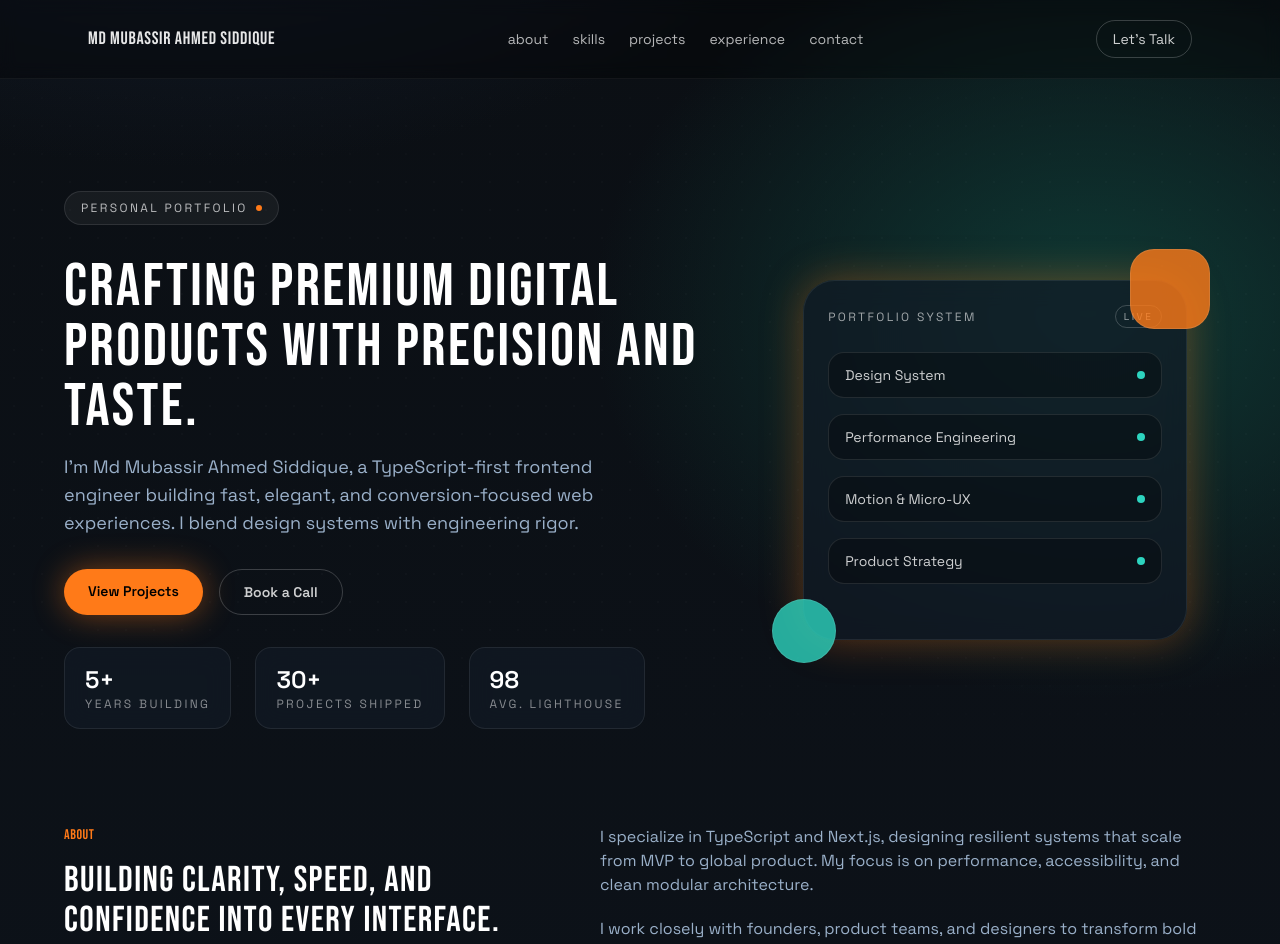
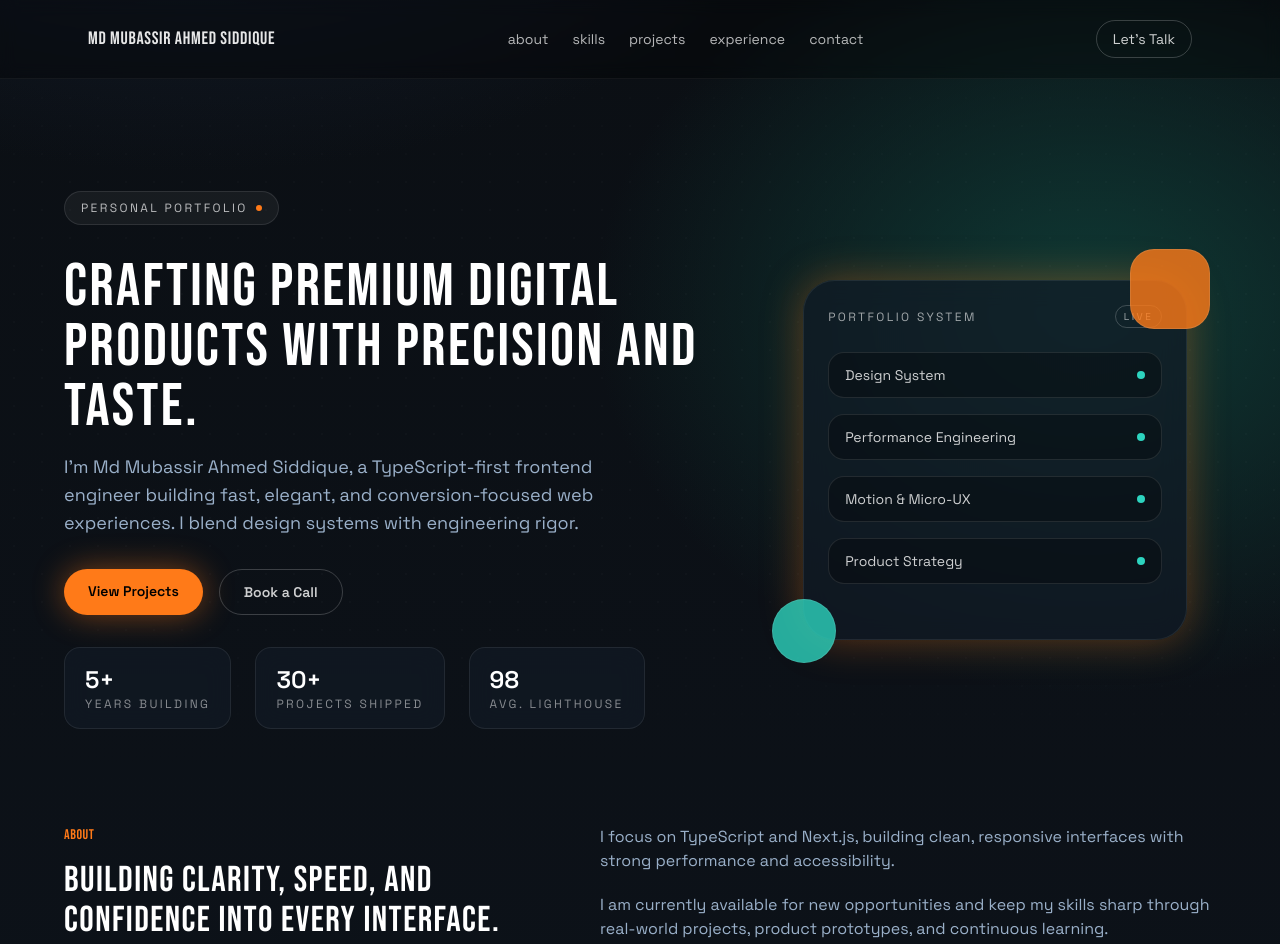
Before and after one commit to msmubassir/msmubassir.github.io, a Next.js app: page / in a window 1280 px wide. Shown: the top 944 px of the page. Built offline with nearby package versions, Linux system fonts and the light colour scheme.

Commit message:
Update about section copy

```diff
--- a/src/app/page.tsx
+++ b/src/app/page.tsx
@@ -207,14 +207,13 @@ export default function Home() {
             </div>
             <div className="space-y-5 text-sm text-[color:var(--muted)] sm:text-base">
               <p>
-                I specialize in TypeScript and Next.js, designing resilient
-                systems that scale from MVP to global product. My focus is on
-                performance, accessibility, and clean modular architecture.
+                I focus on TypeScript and Next.js, building clean, responsive
+                interfaces with strong performance and accessibility.
               </p>
               <p>
-                I work closely with founders, product teams, and designers to
-                transform bold ideas into delightful experiences. Expect crisp
-                UI, measurable impact, and a stress-free delivery cadence.
+                I am currently available for new opportunities and keep my
+                skills sharp through real-world projects, product prototypes,
+                and continuous learning.
               </p>
               <div className="flex flex-wrap gap-4">
                 {[
```
